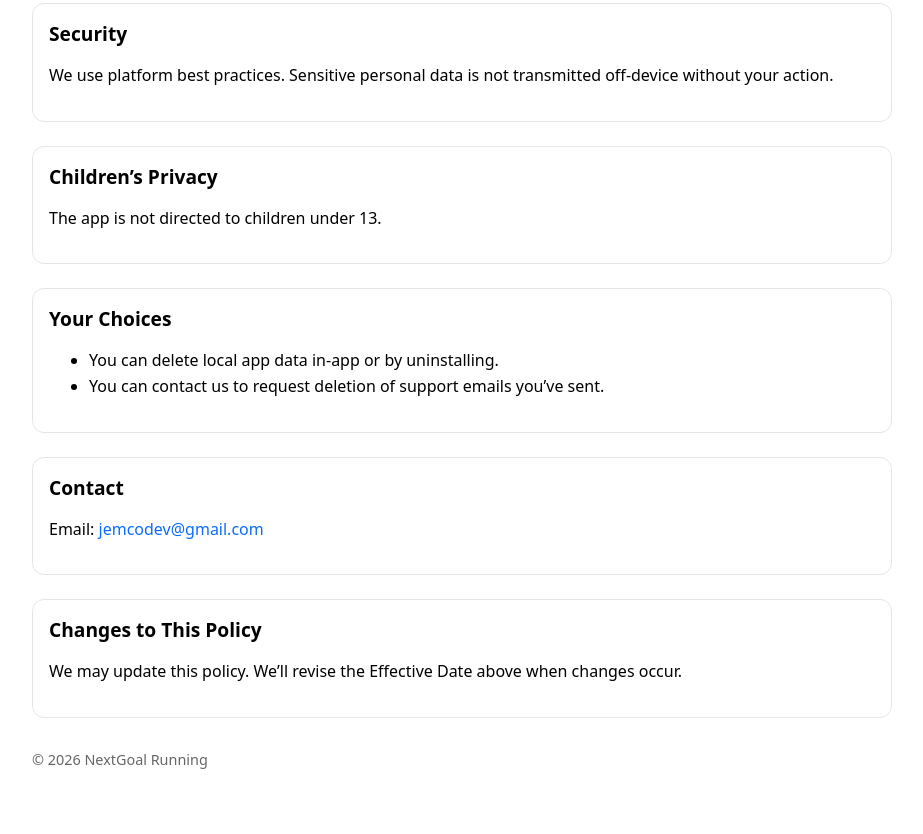
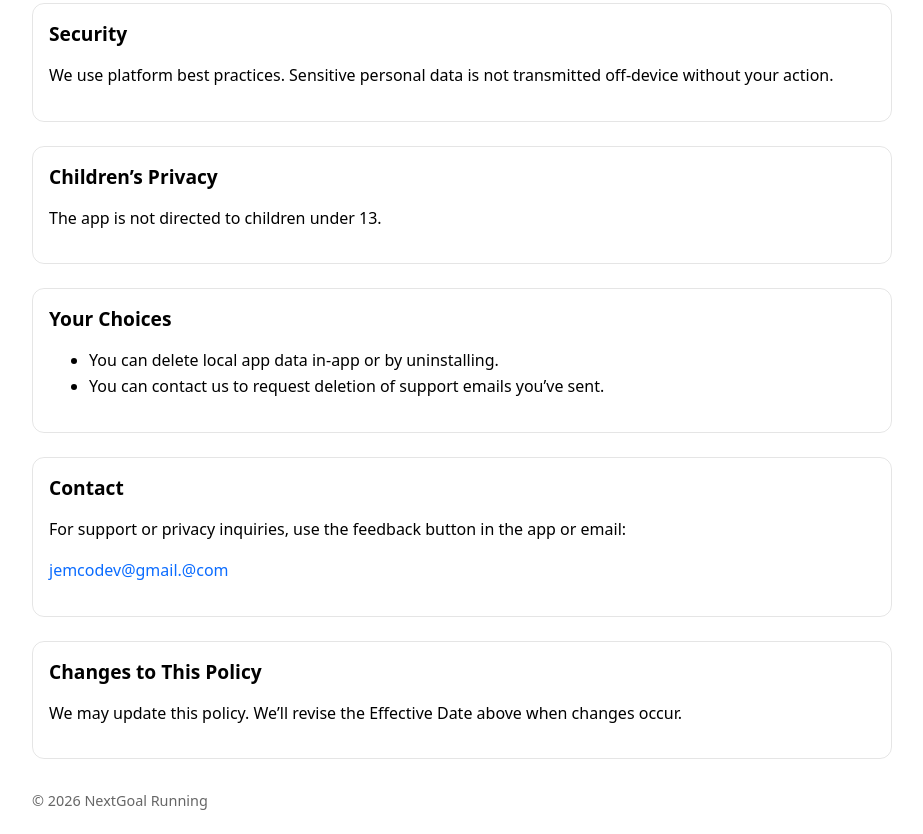
Before and after one commit to jmad1/nextgoal-privacy, a plain HTML site: page index.html in a window 1280 px wide. Shown: the part 1171-2005 px from the top of the page, without its empty margins (178-1101 px from the left). Before the commit the page ends 1964 px from the top, so only its background shows below. Drawn offline with Linux system fonts and the light colour scheme.

Commit message:
Try to hide email

```diff
--- a/index.html
+++ b/index.html
@@ -87,8 +87,19 @@
     </section>
 
     <section class="card">
-      <h2>Contact</h2>
-      <p>Email: <a href="mailto:jemcodev@gmail.com">jemcodev@gmail.com</a></p>
+    <h2>Contact</h2>
+    <p>For support or privacy inquiries, use the feedback button in the app or email:</p>
+    <p><span id="contact-email">Loading...</span></p>
+    <script>
+        // Simple obfuscation - harder for bots to scrape
+        const parts = ['jemcodev', 'gmail', 'com'];
+        const email = parts.join('@').replace('@', '@').replace('gmail', 'gmail.');
+        document.getElementById('contact-email').innerHTML =
+        `<a href="mailto:${email}">${email}</a>`;
+    </script>
+    <noscript>
+        <p><em>Enable JavaScript to view contact email</em></p>
+    </noscript>
     </section>
 
     <section class="card">
```
